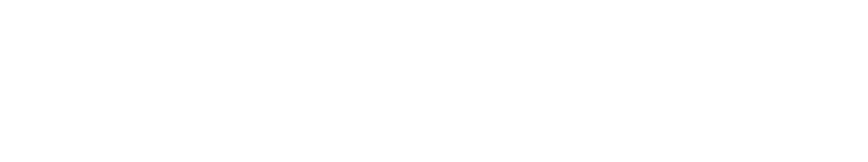
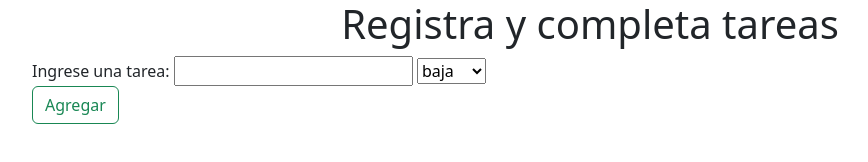
Before and after one commit to kevinyepito/actividad-dom, a plain HTML site: page ejercicio-15/index.html in a window 1280 px wide. Shown: the whole page, without its empty margins (50-918 px from the left). Drawn offline with nearby package versions, Linux system fonts and the light colour scheme.

Commit message:
fix: se soluciona el ingresar producto sin texto

```diff
--- a/ejercicio-14/scripts/script.js
+++ b/ejercicio-14/scripts/script.js
@@ -24,7 +24,7 @@ form.addEventListener('submit', (e) => {
     restanteValor = presupuesto.value - totalGastado
 
 
-    if (valido) {
+    if (valido && valor.value != "") {
         lista.innerHTML += `<li>${gasto.value}: ${valor.value}</li>`
         gastado.innerText = `${totalGastado}`
         restante.innerText = `${restanteValor}`
--- a/ejercicio-15/index.html
+++ b/ejercicio-15/index.html
@@ -11,6 +11,27 @@
 
 <body>
 
+    <h1 class="text-center">Registra y completa tareas</h1>
+    <div class="container">
+        <div class="row">
+            <div class="col-12 col-md-12">
+                <form action="">
+                    <div>
+                        <label for="tarea">Ingrese una tarea:</label>
+                        <input type="text" name="" id="tarea">
+                        <select name="" id="">
+                            <option value="1">baja</option>
+                            <option value="2">media</option>
+                            <option value="3">baja</option>
+                        </select>
+                    </div>
+                    <button class="btn btn-outline-success">Agregar</button>
+                </form>
+
+            </div>
+        </div>
+    </div>
+
 
     <script src="./scripts/script.js"></script>
     <script src="https://cdn.jsdelivr.net/npm/bootstrap@5.3.9/dist/js/bootstrap.bundle.min.js"></script>
```
